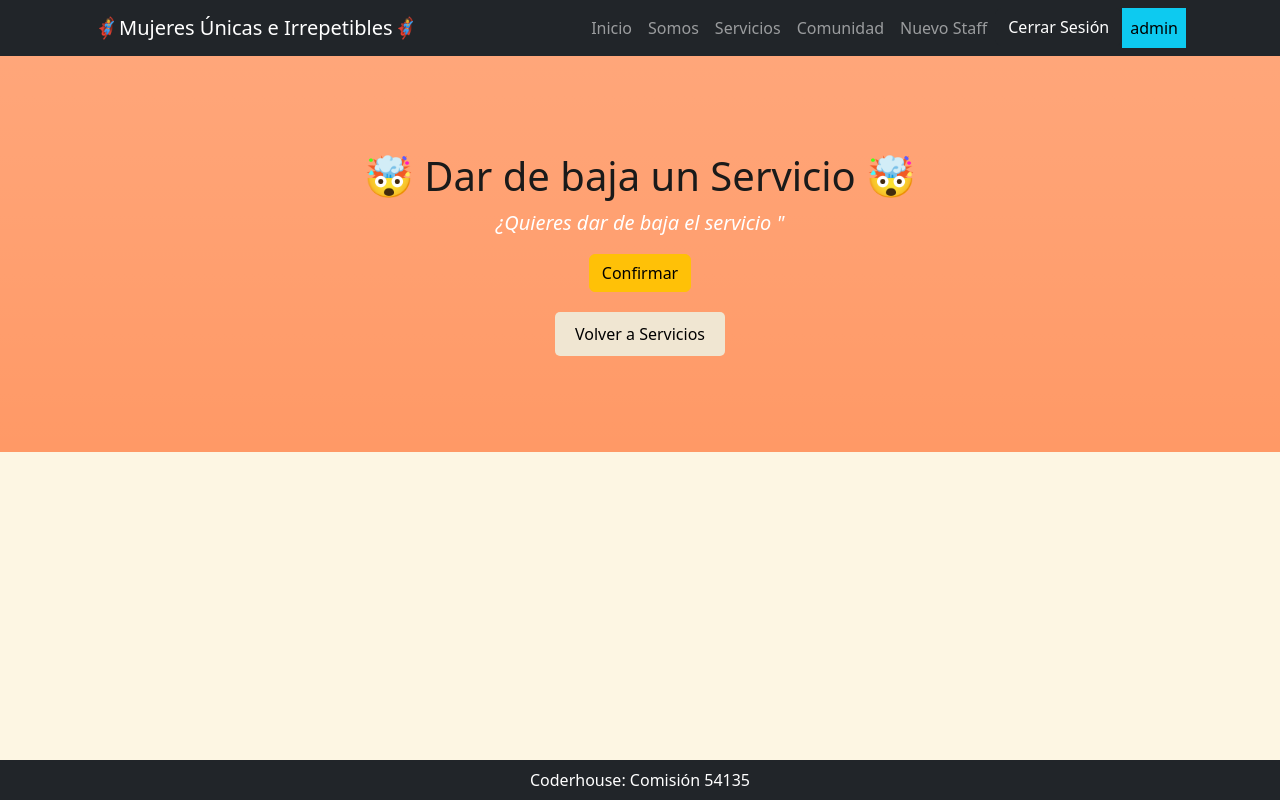
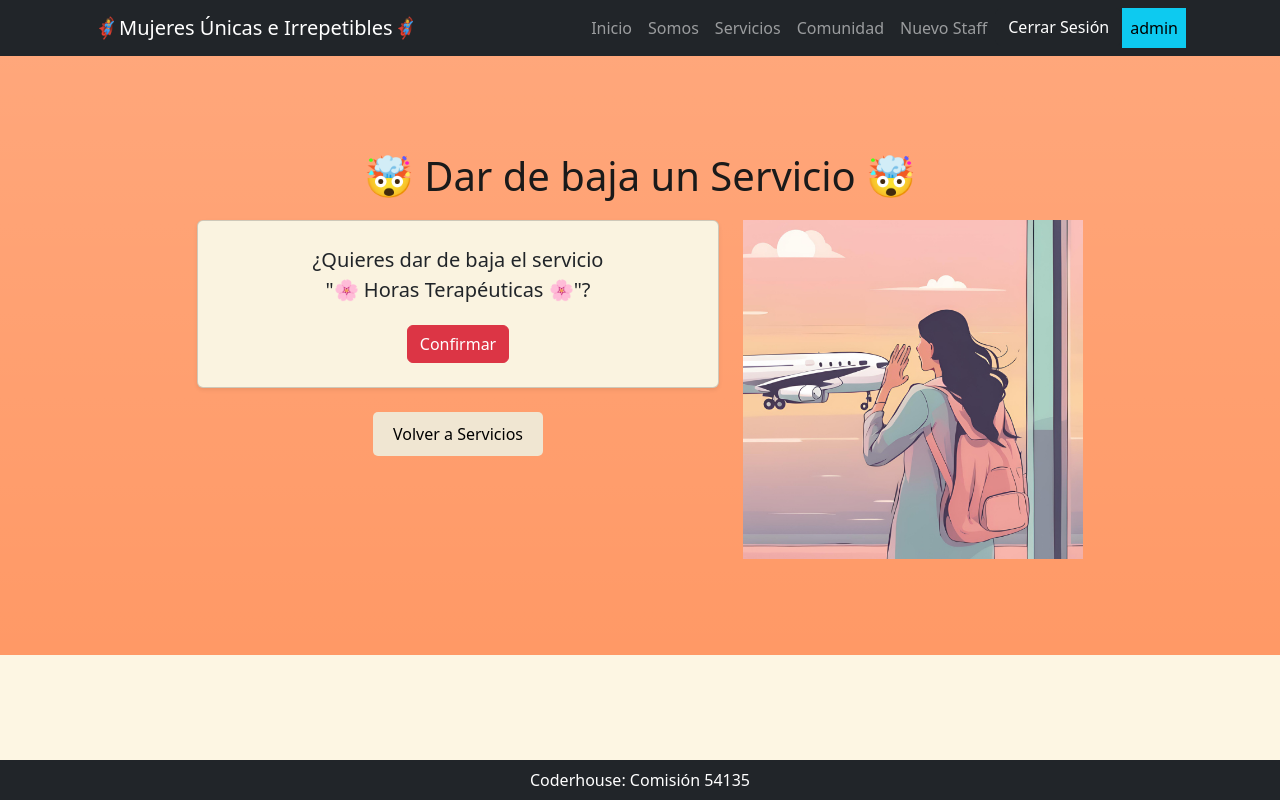
Before and after one commit to Pelosaurio/ProyectoFinal-Bastias, a Django app: page /servicios/borrarservicio/1 in a window 1280 px wide. Run offline with Django 5.2, Linux system fonts and the light colour scheme; a user stored in the database is signed in; data comes from the database, SQL or seed files in the repository; both versions use the stored data as it was after the commit; some libraries are stand-ins or nearby versions.

Commit message:
modified: borrarservicio.html

```diff
--- a/project/servicios/templates/servicios/borrarservicio.html
+++ b/project/servicios/templates/servicios/borrarservicio.html
@@ -2,21 +2,29 @@
 {% load static %}
 
 {% block titulo %}
-    <h1 style="color: #1a1a1a;">🤯 Dar de baja un Servicio 🤯</h1>
+    <h1 style="color: #1a1a1a; margin-bottom: 20px;">🤯 Dar de baja un Servicio 🤯</h1>
 {% endblock titulo %}
 
 {% block contenido %}
-
-    <p class="fs-5 fst-italic">¿Quieres dar de baja el servicio "{{ servicio.nombre }}</p>
-
-    <form method="post">
-        {% csrf_token %}
-        <button type="submit" class="btn btn-warning"> Confirmar </button>
-    </form>
-    <div>
-        <button style="margin-top: 20px; background-color: #f0e6d2; border: none; padding: 10px 20px; border-radius: 5px;">
-            <a href="{% url 'servicios:home' %}" style="text-decoration: none; color: black;">Volver a Servicios</a>
-        </button>
+<div class="container">
+    <div class="row justify-content-center">
+        <div class="col-md-6">
+            <div class="card p-4 shadow-sm rounded" style="background-color: #faf3e0;">
+                <p class="fs-5 text-dark" style="margin-bottom: 20px;">¿Quieres dar de baja el servicio <br>"{{ servicios.nombre }}"?<br></p>
+                <form method="post">
+                    {% csrf_token %}
+                    <button type="submit" class="btn btn-danger">Confirmar</button>
+                </form>
+            </div>
+            <div class="mt-4 text-center">
+                <button style="background-color: #f0e6d2; border: none; padding: 10px 20px; border-radius: 5px;">
+                    <a href="{% url 'servicios:home' %}" style="text-decoration: none; color: black;">Volver a Servicios</a>
+                </button>
+            </div>
+        </div>
+        <div class="col-md-4 d-flex align-items-center justify-content-center">
+            <img src="{% static 'core/img/borrarservicio.webp' %}" class="img-fluid" alt="Imagen de ejemplo">
+        </div>
     </div>
-
+</div>
 {% endblock contenido %}
```
Also changed, not shown: project/core/static/core/img/borrarservicio.webp (added), project/db.sqlite3.
